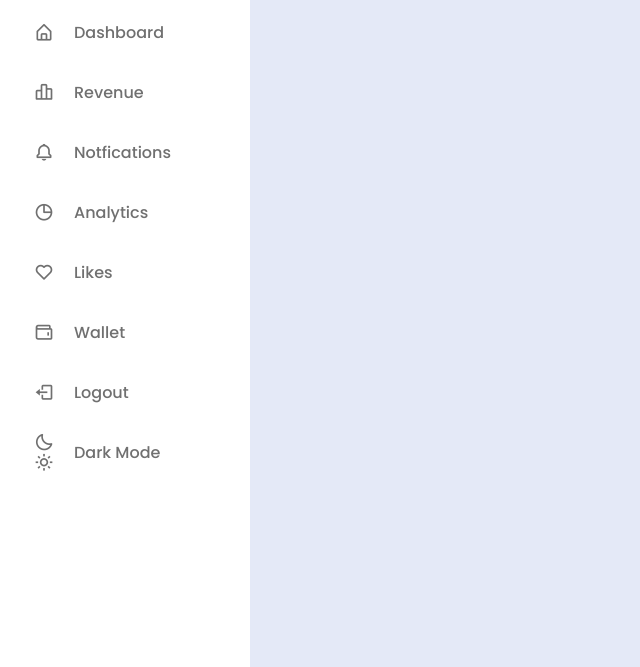
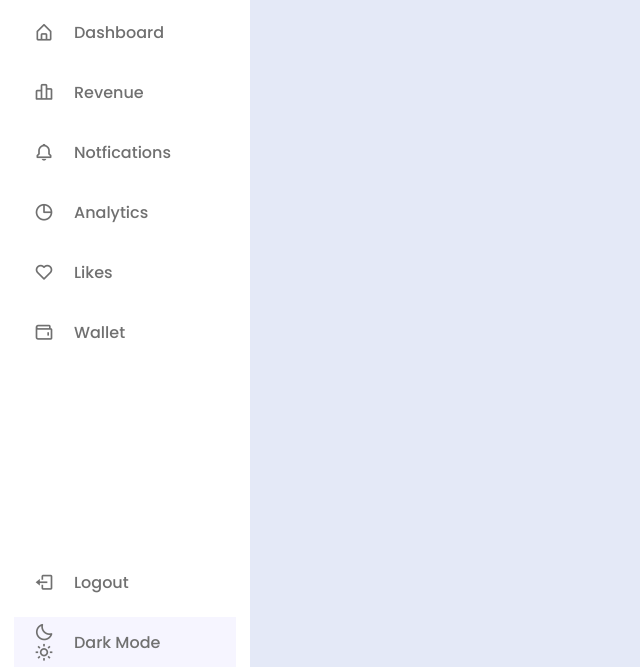
Before and after one commit to xandekkj/Sidebar-Menu, a plain HTML site: page index.html in a window 1280 px wide. Shown: the part 133-800 px from the top of the page, without its empty margins (0-640 px from the left). Drawn offline with nearby package versions, Linux system fonts and the light colour scheme.

Commit message:
ajustando-logout/darkmode

```diff
--- a/styles/style.css
+++ b/styles/style.css
@@ -148,3 +148,14 @@ header .image-text .header-text {
 .sidebar li a:hover .text {
     color: var(--sidebar-color);
 }
+
+.sidebar .menu-bar {
+    height: calc(100% - 50px);
+    display: flex;
+    flex-direction: column;
+    justify-content: space-between;
+}
+
+.menu-bar .mode {
+    background: var(--primary-color-light);
+}
```
